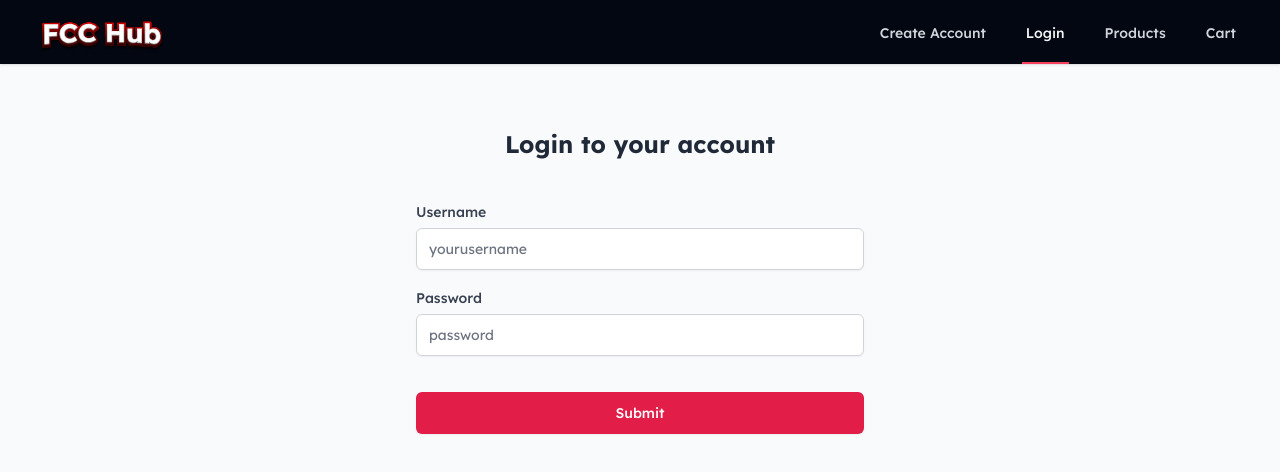
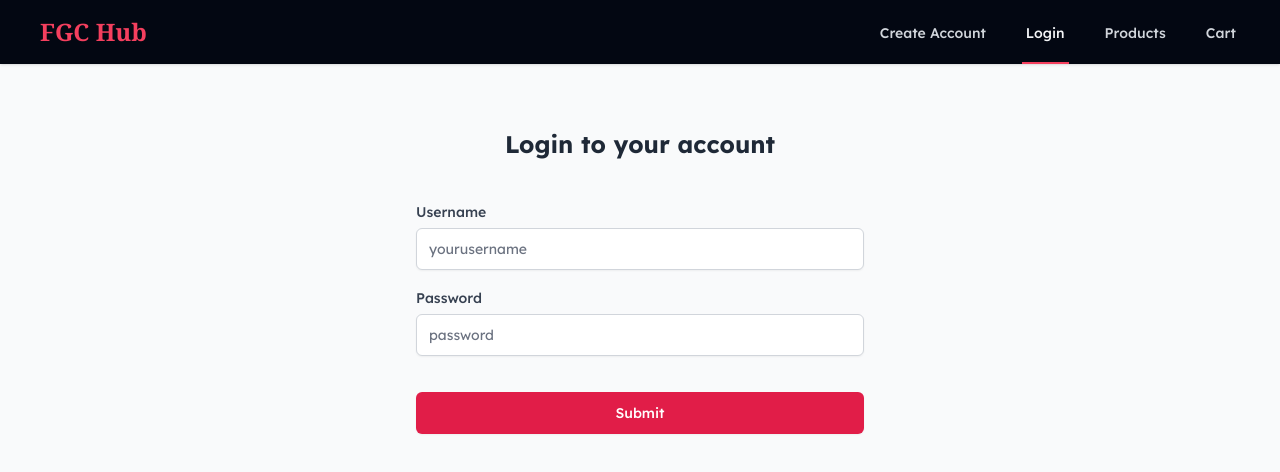
Before and after one commit to jakebag/fcc-hub, a React (Vite) app: page /login in a window 1280 px wide. Shown: the top 472 px of the page. Built offline with nearby package versions, Linux system fonts and the light colour scheme.

Commit message:
updated logo

```diff
--- a/src/components/Navbar.jsx
+++ b/src/components/Navbar.jsx
@@ -5,7 +5,6 @@ import Container from "./Container";
 
 import { Link, NavLink } from "react-router-dom";
 
-import logo from "../assets/logo.svg";
 import useUserStore from "../hooks/useUserStore";
 
 export default function Navbar() {
@@ -19,8 +18,10 @@ export default function Navbar() {
             <div className="flex h-16 justify-between">
               <div className="flex justify-between w-full">
                 <div className="flex flex-shrink-0 items-center">
-                  <Link to="/" className="mt-2.5">
-                    <img src={logo} className="h-8 w-auto" alt="FCC Hub logo" />
+                  <Link to="/" className="">
+                    <h1 className="font-serif font-bold text-2xl text-rose-500">
+                      FGC Hub
+                    </h1>
                   </Link>
                 </div>
 
```
